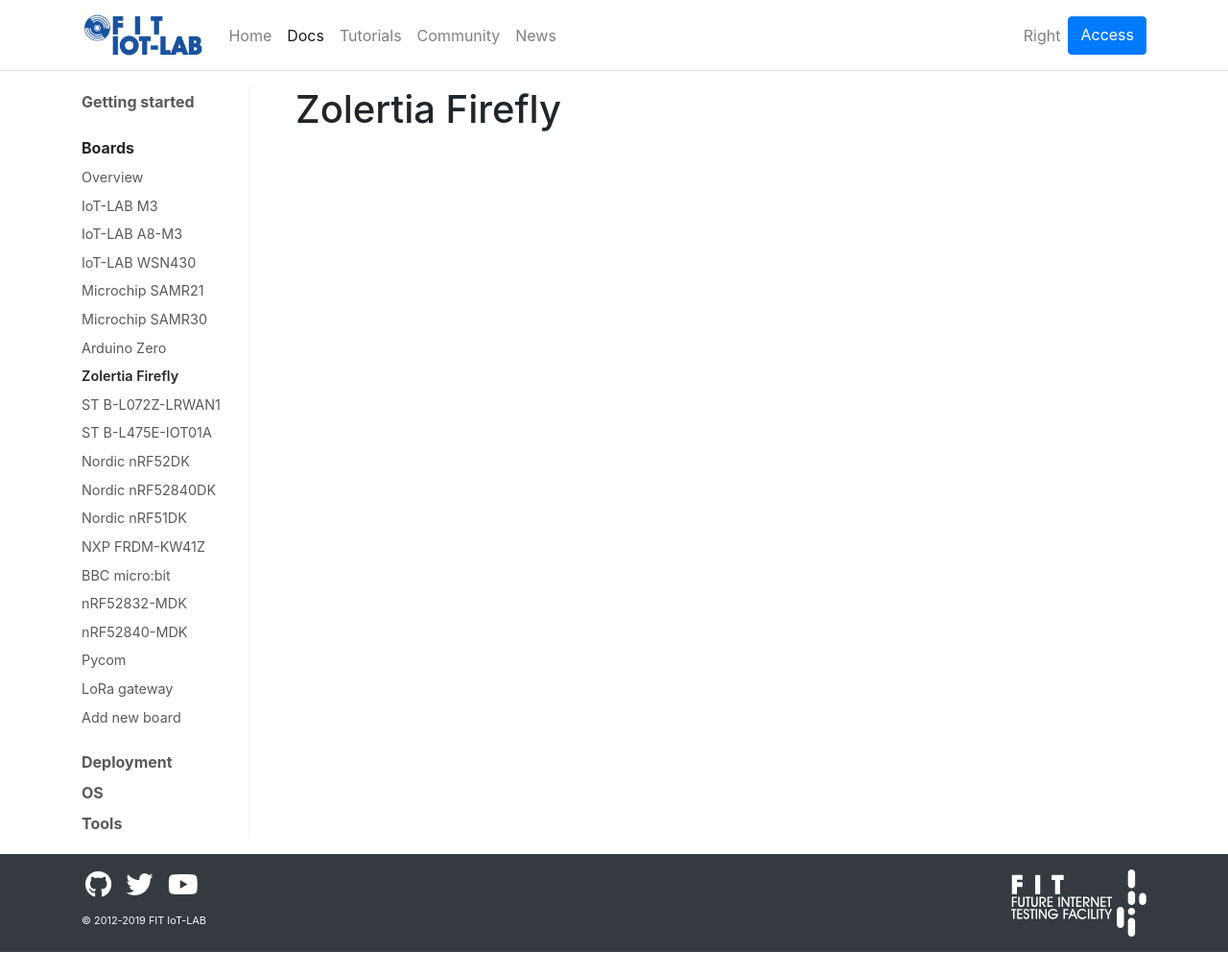
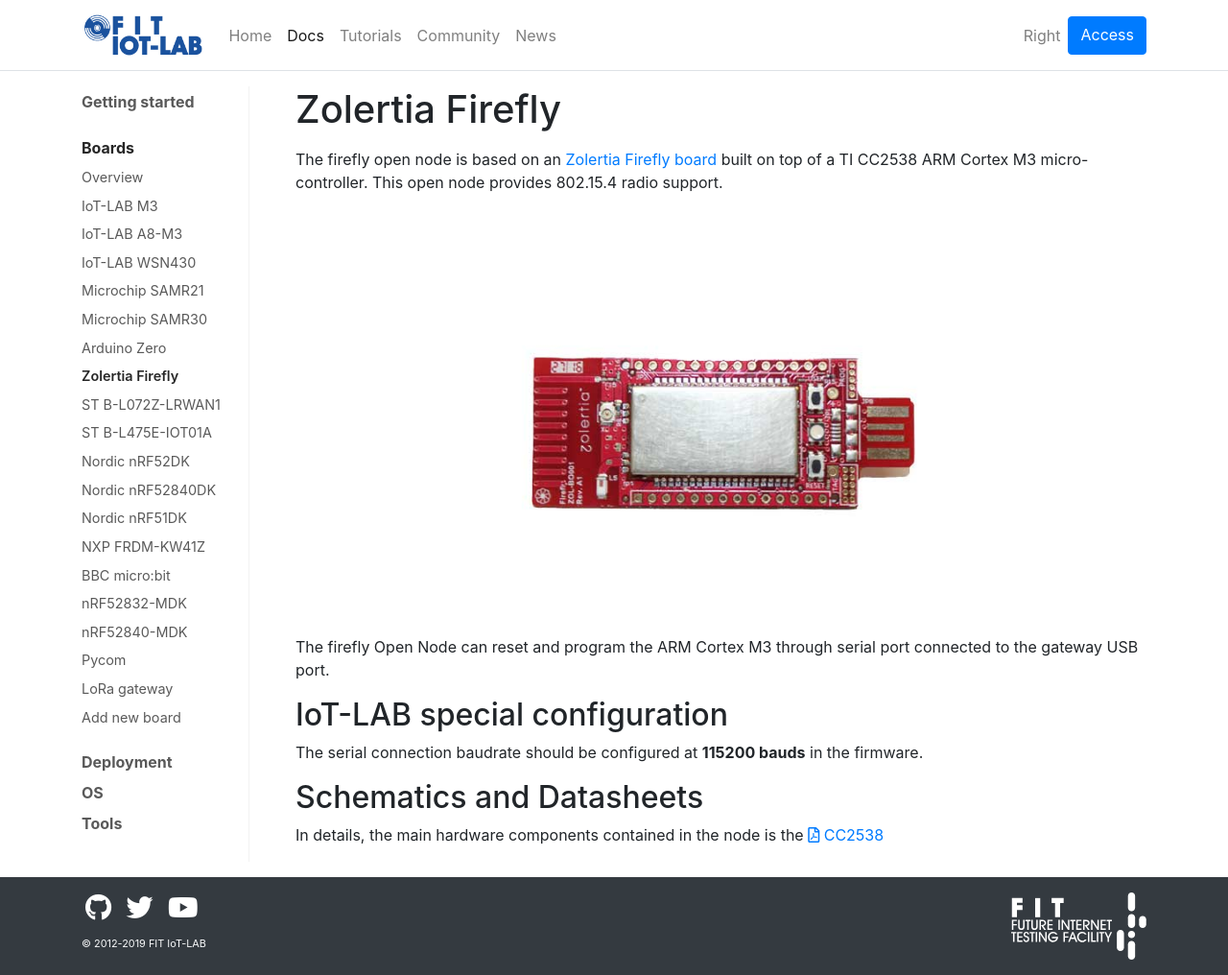
Before and after one commit to iot-lab/iot-lab.github.io, a Jekyll site: the page built from docs/boards/zolertia-firefly.md, in a window 1280 px wide. Shown: the whole page at 96% size. Built offline with Jekyll 4.4.1, drawn with Linux system fonts in a browser that asks for light colours; before the commit the page ends 992 px from its top, so only the background shows below that.

Commit message:
boards: document firefly

```diff
--- a/docs/boards/zolertia-firefly.md
+++ b/docs/boards/zolertia-firefly.md
@@ -2,3 +2,25 @@
 title: Zolertia Firefly
 group: boards
 ---
+
+The firefly open node is based on an
+[Zolertia Firefly board](https://zolertia.io/product/firefly/)
+built on top of a TI CC2538 ARM Cortex M3 micro-controller. This open node
+provides 802.15.4 radio support.
+
+<div style="text-align:center">
+<img src="{{ '/assets/images/docs/boards/firefly/' | relative_url}}firefly.jpg" style="width:50%;"/>
+</div>
+
+The firefly Open Node can reset and program the ARM Cortex M3 through serial
+port connected to the gateway USB port.
+
+## IoT-LAB special configuration
+
+The serial connection baudrate should be configured at **115200 bauds** in the
+firmware.
+
+## Schematics and Datasheets
+
+In details, the main hardware components contained in the node is the
+[<i class="far fa-file-pdf"/>&nbsp;CC2538](http://www.ti.com/lit/ds/symlink/cc2538.pdf)
```
Also changed, not shown: assets/images/docs/boards/firefly/firefly.jpg (added).
